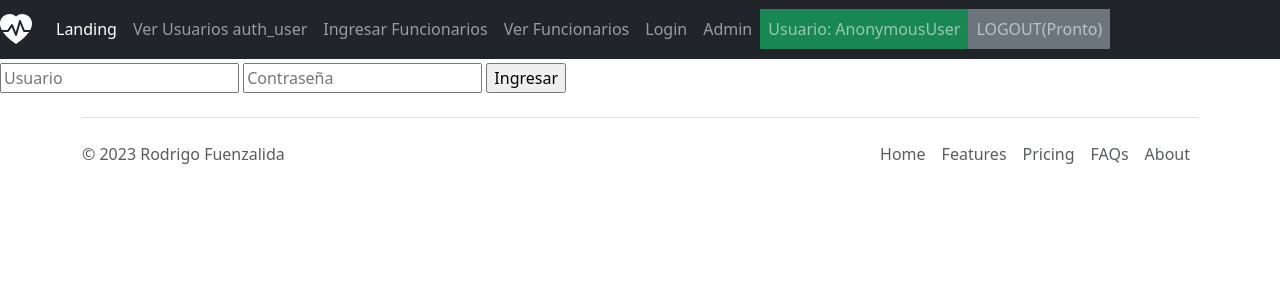
After one commit to rodrigolfh/modulo_4, a Django app: page /clinicapp/login/ in a window 1280 px wide. The commit adds this page. Shown: the top 300 px of the page. Run offline with Django 4.2, Linux system fonts and the light colour scheme.

Commit message:
login, falta solo los mensajes

```diff
--- a/Modulo_6/sitio/sitio/clinicapp/templates/clinicapp/base.html
+++ b/Modulo_6/sitio/sitio/clinicapp/templates/clinicapp/base.html
@@ -17,22 +17,30 @@
       <span class="navbar-toggler-icon"></span>
     </button>
     <div class="collapse navbar-collapse" id="navbarNavAltMarkup">
-      <div class="navbar-nav">
+      <div class="navbar-nav w-100">
         <a class="nav-item nav-link active" href="{% url 'main' %}">Landing <span class="sr-only"></span></a>
         <a class="nav-item nav-link" href="{% url 'ver_usuarios' %}">Ver Usuarios auth_user</a>
-        <a class="nav-item nav-link" href="{% url 'agregar' %}">Ingresar Usuarios</a>
+        <a class="nav-item nav-link" href="{% url 'agregar' %}">Ingresar Funcionarios</a>
+        <a class="nav-item nav-link" href="{% url 'ver_funcionarios' %}">Ver Funcionarios</a>
+        <a class="nav-item nav-link" href="{% url 'login' %}">Login</a>
+        <a class="nav-item nav-link" href="{% url 'admin:index' %}">Admin</a>
+
+        <a class="nav-item nav-link bg-success" href="">Usuario: {{user}}</pa>
+        <a class="nav-item nav-link bg-secondary" href="{% url 'admin:index' %}">LOGOUT(Pronto)</a>
 
       </div>
     </div>
   </nav>
+  <div>
+
   {% if messages %}
 <ul class="messages">
     {% for message in messages %}
-    <li{% if message.tags %} class="{{ message.tags }}"{% endif %}>{{ message }}</li>
+    <li>{{ message }}</li>
     {% endfor %}
 </ul>
 {% endif %}
-
+</div>
 
 {% block body %}
 
--- /dev/null
+++ b/Modulo_6/sitio/sitio/clinicapp/templates/clinicapp/login.html
@@ -0,0 +1,15 @@
+{% extends "clinicapp/base.html" %}
+
+{% block body %}
+<div class= "mt-1 ml-1">
+
+    <form action="{% url 'login' %}" method = "post">
+        {%csrf_token%}
+        <input type="text" name = "usuario" placeholder = "Usuario">
+        <input type="password" name = "password" placeholder = "Contraseña">
+        <input type="submit" value = "Ingresar">
+    <form>
+
+    </div>
+
+{% endblock %}
--- a/Modulo_6/sitio/sitio/clinicapp/urls.py
+++ b/Modulo_6/sitio/sitio/clinicapp/urls.py
@@ -5,8 +5,10 @@ from . import views #para que se pueda acceder a views.py
 urlpatterns = [
     path('', views.main, name='main'),
     path("agregar/", views.agregar_usuario, name = "agregar"),
-    path("ver_usuarios/", views.ver_usuarios, name = "ver_usuarios")
-
+    path("ver_usuarios/", views.ver_usuarios, name = "ver_usuarios"),
+    path("ver_funcionarios/", views.ver_funcionarios, name = "ver_funcionarios"),
+    path("login/", views.login_view, name = "login"),
+    path("logout/", views.logout_view, name = "logout")
 
 ]
 
--- a/Modulo_6/sitio/sitio/clinicapp/views.py
+++ b/Modulo_6/sitio/sitio/clinicapp/views.py
@@ -1,19 +1,47 @@
 from django.shortcuts import render
-from django.http import HttpResponse
+from django.http import HttpResponse, HttpResponseRedirect
 from django.template import loader
-from django.contrib import messages #para poder mostrar mensajes
+from django.contrib import messages#para poder mostrar mensajes
+from django.urls import reverse
+from django.contrib.auth import authenticate, login, logout
 
-# Create your views here.
+# Create your views here.mechanism
+
+
+
+def login_view(request):
+    if request.method == "POST":
+        username = request.POST["usuario"]
+        password = request.POST["password"]
+
+        user = authenticate(request, username=username, password=password)
+
+        if user is not None:
+            login(request, user)
+            messages.success(request, f'¡Enhorabuena, {username}!')
+            return HttpResponseRedirect(reverse("main"))
+        else:
+            return render(request, "clinicapp/login.html", {"message": "Credenciales inválidas"})
+
+    return render(request, "clinicapp/login.html") #view del login
+
+
+def logout_view(request):
+    pass
+
+
 
 
 def main(request):
-  template = loader.get_template('main.html')
-  return HttpResponse(template.render())
+    if not request.user.is_authenticated:
+        return HttpResponseRedirect(reverse("login")) #si el usuario no está autenticado, lo redigiremos al login_view
+    template = loader.get_template('main.html')
+    return HttpResponse(template.render())
 
 from django.shortcuts import render, redirect
 from django import forms
 from django.contrib.auth.models import User
-from .models import Funcionario, Paciente
+from .models import Funcionario
 
 class AgregaFuncionarioForm(forms.Form):
     rut = forms.CharField(label="RUT")
@@ -30,12 +58,21 @@ class AgregaFuncionarioForm(forms.Form):
 
 
 def ver_usuarios(request):
-
+    if not request.user.is_authenticated:
+        return HttpResponseRedirect(reverse("login_view")) #si el usuario no está autenticado, lo redigiremos al login_view
     users = User.objects.all()
     return render(request, 'clinicapp/ver_usuarios.html', { 'users':users})
 
+def ver_funcionarios(request):
+    if not request.user.is_authenticated:
+        return HttpResponseRedirect(reverse("login_view")) #si el usuario no está autenticado, lo redigiremos al login_view
+    users = Funcionario.objects.all()
+    return render(request, 'clinicapp/ver_funcionarios.html', { 'users':users})
+
 
 def agregar_usuario(request):
+    if not request.user.is_authenticated:
+        return HttpResponseRedirect(reverse("login_view")) #si el usuario no está autenticado, lo redigiremos al login_view
     formulario = AgregaFuncionarioForm()
 
     if request.method == "POST":
```
Also changed, not shown: Modulo_6/sitio/apuntes.txt (+42 -8 lines), Modulo_6/sitio/sitio/clinicapp/templates/clinicapp/logout.html (added, +8 -0 lines), Modulo_6/sitio/sitio/clinicapp/templates/clinicapp/ver_funcionarios.html (added, +29 -0 lines), Modulo_6/sitio/sitio/db.sqlite3.
